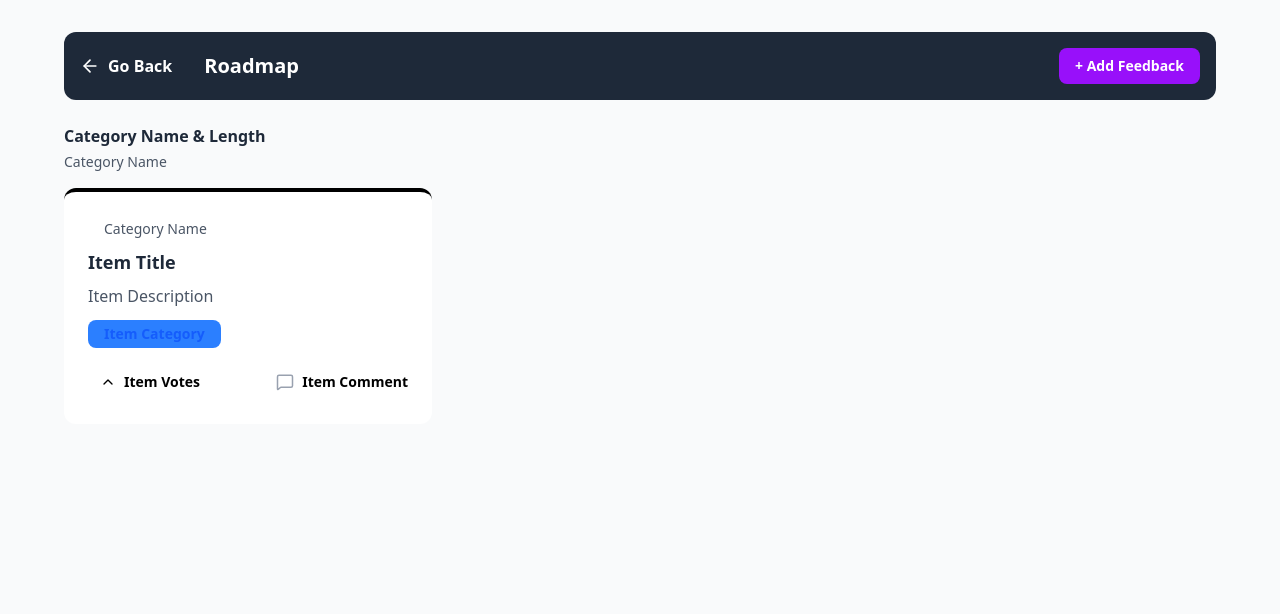
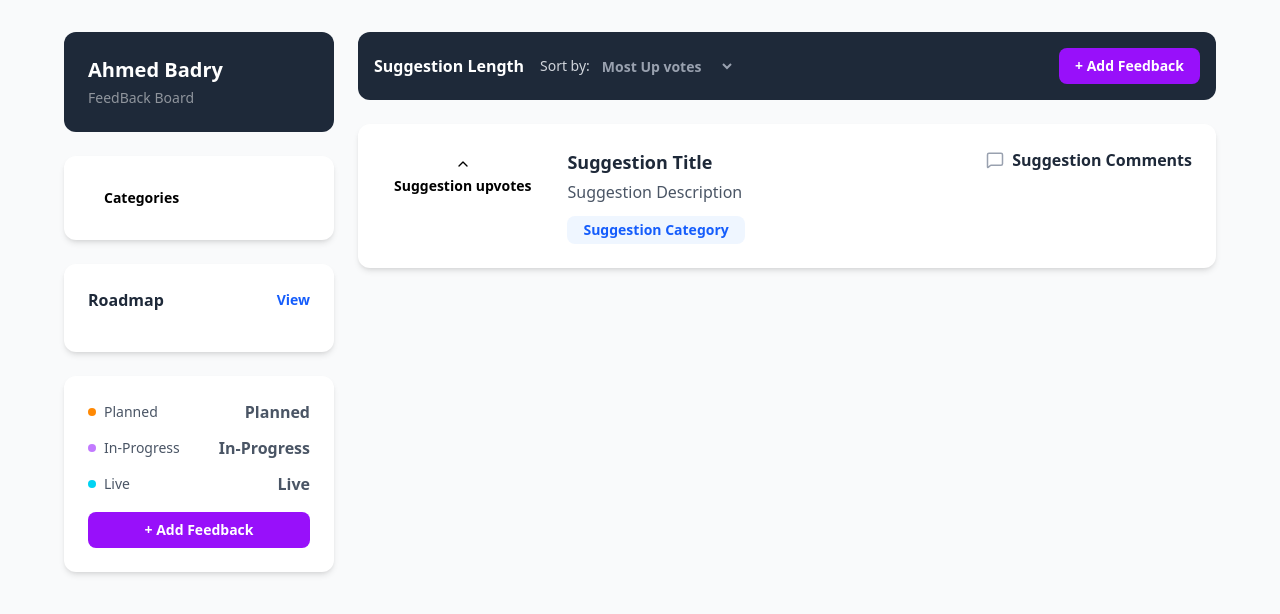
Before and after one commit to ahmedbadry-dev/productFeedBack, a React (Vite) app: page / in a window 1280 px wide. Shown: the top 614 px of the page. Built offline with nearby package versions, Linux system fonts and the light colour scheme.

Commit message:
feat(router): add base routes for home, roadmap and detail pages

```diff
--- a/package.json
+++ b/package.json
@@ -10,10 +10,13 @@
     "preview": "vite preview"
   },
   "dependencies": {
+    "@reduxjs/toolkit": "^2.11.2",
     "@tailwindcss/vite": "^4.1.18",
     "lucide-react": "^0.562.0",
     "react": "^19.2.0",
     "react-dom": "^19.2.0",
+    "react-redux": "^9.2.0",
+    "react-router-dom": "^7.12.0",
     "tailwindcss": "^4.1.18"
   },
   "devDependencies": {
--- a/src/App.jsx
+++ b/src/App.jsx
@@ -1,17 +1,35 @@
-import React from 'react'
+import { createBrowserRouter, createRoutesFromElements, Route, RouterProvider } from 'react-router-dom'
+
+
+// pages
 import HomePage from './pages/HomePage'
 import DetailPage from './pages/DetailPage'
 import RoadmapPage from './pages/RoadmapPage'
 
+// layouts
+import RootLayout from './layout/RootLayout'
+
+
+
+
+const router = createBrowserRouter(
+  createRoutesFromElements(
+    <Route path='/' element={<RootLayout />}>
+      <Route index element={<HomePage />} />
+      <Route path='roadmap' element={<RoadmapPage />} />
+      <Route path='detail' element={<DetailPage />} />
+    </Route>
+  ),
+  {
+    basename: import.meta.env.BASE_URL,
+  }
+)
+
+
+
 const App = () => {
   return (
-    <div className='min-h-screen bg-gray-50 p-4 md:p-8'>
-      <main>
-        { /* <HomePage /> */}
-        { /* <DetailPage /> */}
-        <RoadmapPage />
-      </main>
-    </div>
+    <RouterProvider router={router} />
   )
 }
 
--- /dev/null
+++ b/src/layout/RootLayout.jsx
@@ -0,0 +1,16 @@
+import { Outlet } from "react-router-dom"
+
+const RootLayout = () => {
+    return (
+        <div className='min-h-screen bg-gray-50 p-4 md:p-8'>
+            <main>
+                { /* <HomePage /> */}
+                { /* <DetailPage /> */}
+                {/* <RoadmapPage /> */}
+                <Outlet />
+            </main>
+        </div>
+    )
+}
+
+export default RootLayout
--- a/src/pages/HomePage.jsx
+++ b/src/pages/HomePage.jsx
@@ -39,8 +39,7 @@ const HomePage = () => {
                     <FeedbackList />
                 </div>
             </div>
-
-            <FeedbackModal />
+            {/*<FeedbackModal />*/}
         </div>
     )
 }
```
Also changed, not shown: 1 other file (tests, documents, lock files or other folders).
